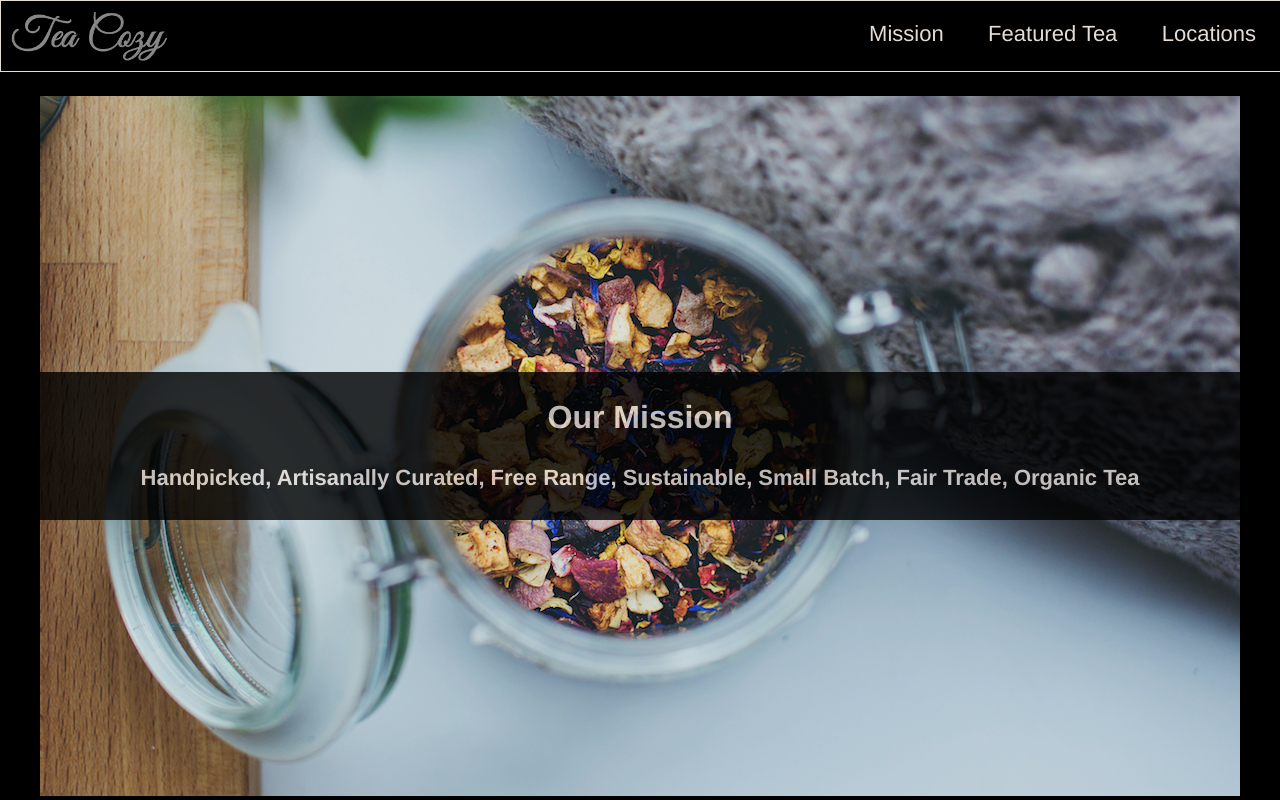
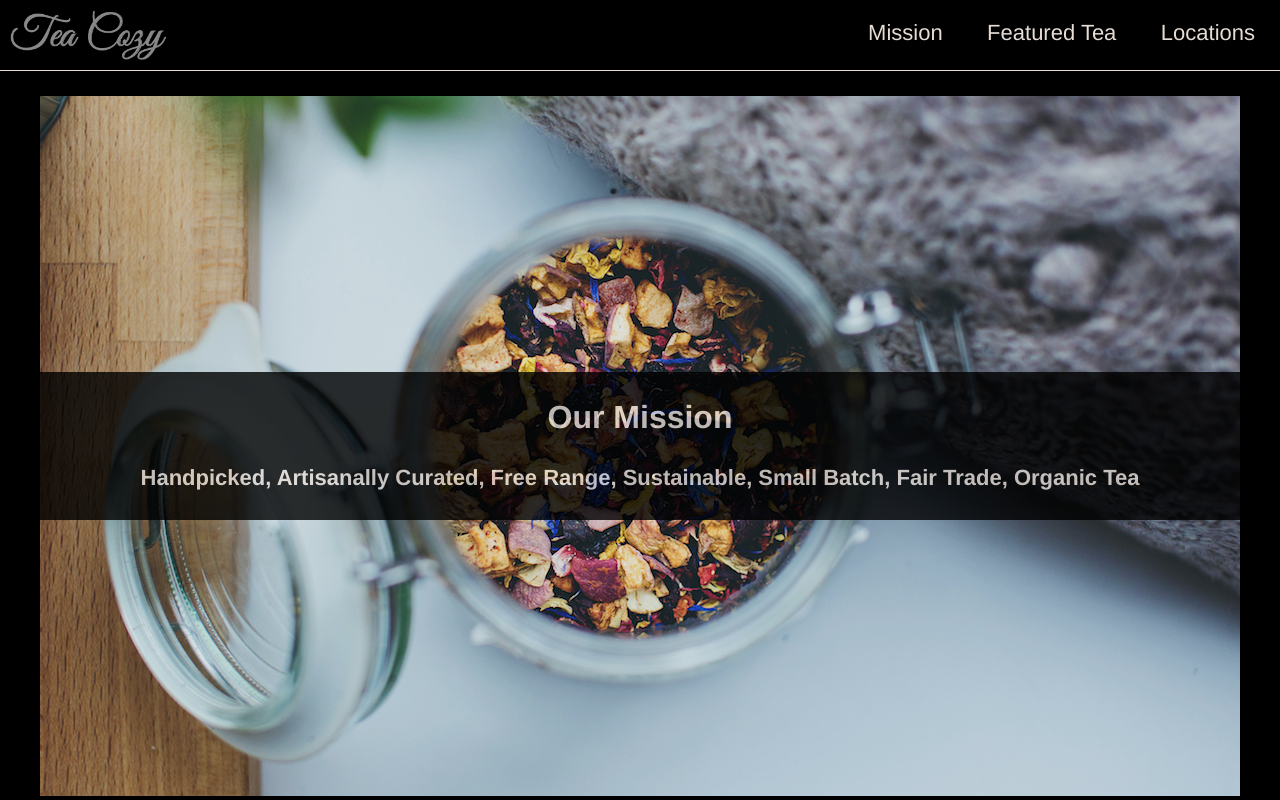
Before and after one commit to HRod86/TheTeaCozy, a plain HTML site: page index.html in a window 1280 px wide. Shown: the top 800 px of the page. Drawn offline with Linux system fonts and the light colour scheme.

Commit message:
Update index.css

```diff
--- a/index.css
+++ b/index.css
@@ -15,7 +15,7 @@ header {
     display: flex;
     position: fixed;
     width: 100%;
-    border: 1px solid seashell;
+    border-bottom: 1px solid seashell;
     align-items: center;
     justify-content: space-between;
     z-index: 1;
```
